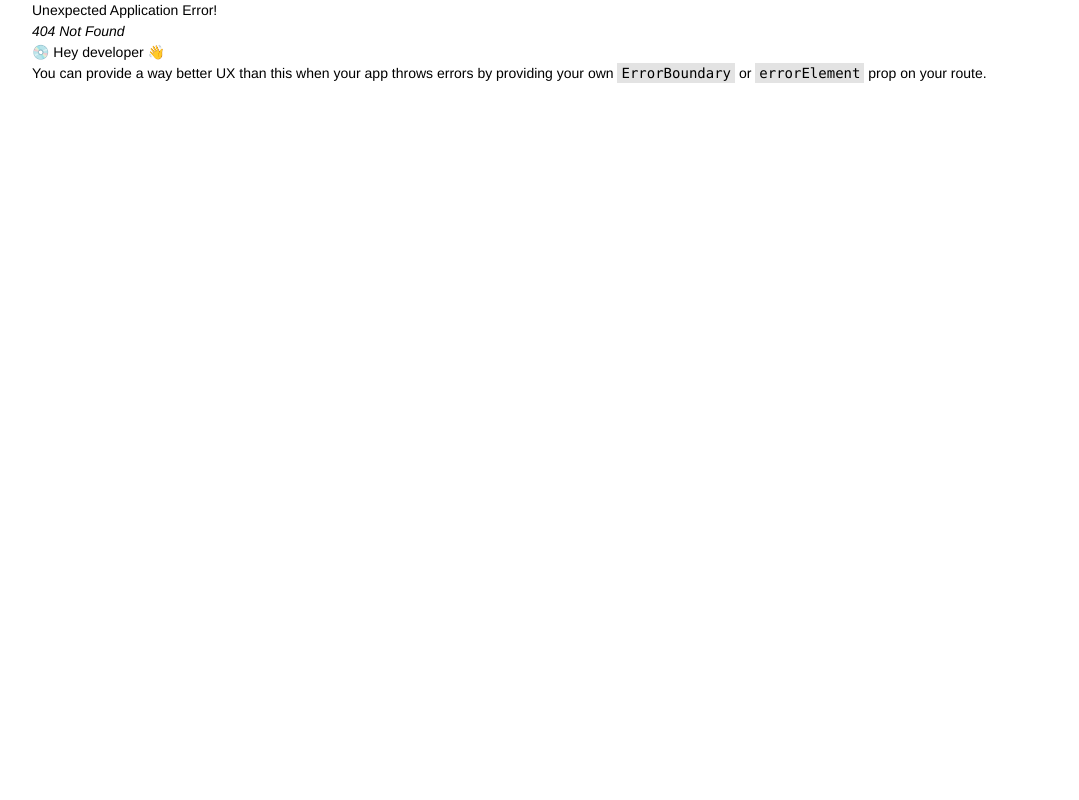
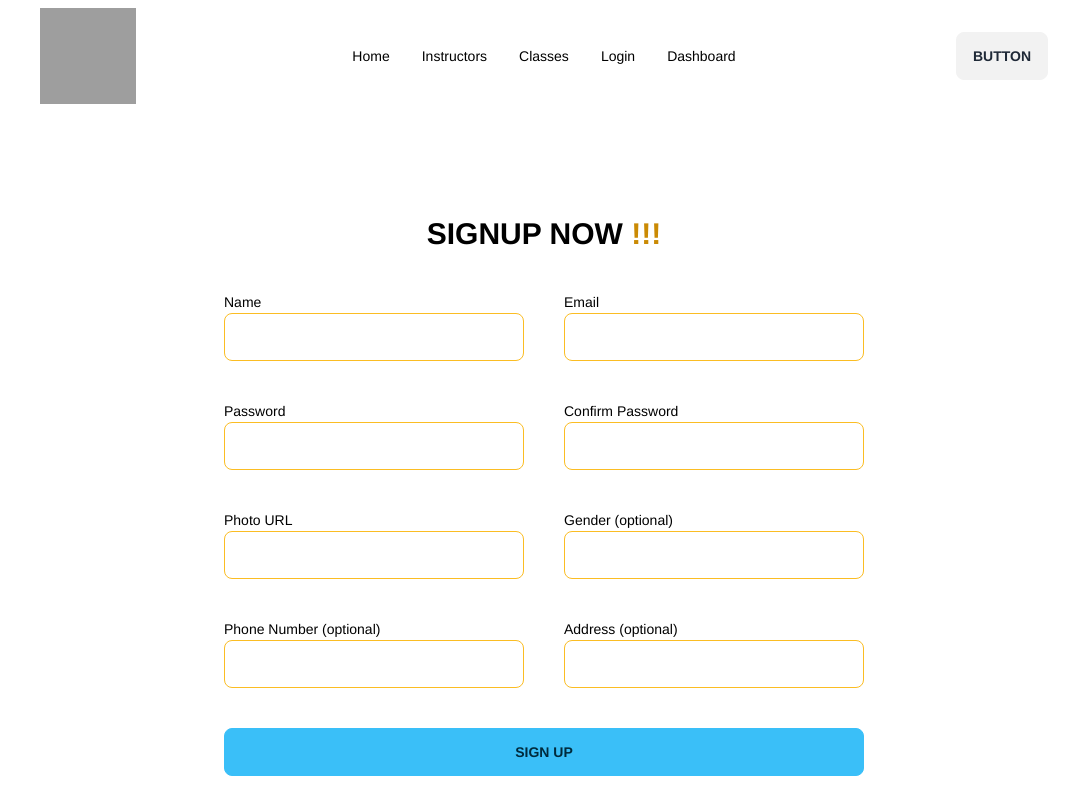
Before and after one commit to Sharminaktermetu/summercamp-client, a React app: page /signup in a window 1280 px wide. Before the commit this address had no page. Shown: the top 800 px of the page, without its empty margins (96-1175 px from the left). Built offline with nearby package versions, Linux system fonts and the light colour scheme; grey boxes are pictures that could not be loaded; the HTML template or start-up script is replaced by a standard one.

Commit message:
sign up form design

```diff
--- a/src/Pages/Signup/Signup.jsx
+++ b/src/Pages/Signup/Signup.jsx
@@ -2,72 +2,96 @@
 import { useForm } from 'react-hook-form';
 
 const Signup = () => {
-  const { register, handleSubmit, errors } = useForm();
+    const { register, handleSubmit, formState: { errors }, watch } = useForm();
+    const password = watch('password');
 
     const onSubmit = (data) => {
         console.log(data); // Handle form submission here
     };
 
+    const validatePassword = (value) => {
+        if (value === password) {
+            return true;
+        }
+        return 'Passwords do not match';
+    };
+
     return (
+       <div className='w-9/12 m-auto p-16'>
              <form onSubmit={handleSubmit(onSubmit)}>
+             <h2 className="text-3xl text-center font-extrabold my-10">SIGNUP NOW <span className="text-yellow-600">!!!</span></h2>
+                <div className="grid grid-cols-2 gap-10">
             <div>
                 <label>Name</label>
-        <input type="text" {...register('name', { required: true })} />
-        {errors.name && <span>Please enter your name</span>}
+                <input type="text"
+                    className="input input-bordered w-full input-warning "
+                    {...register('name', { required: true })} />
+                {errors.name && <span className='text-red-600'>Please enter your name</span>}
             </div>
 
             <div>
                 <label>Email</label>
                 <input
+                    className="input input-bordered w-full input-warning "
                     type="email"
                     {...register('email', { required: true, pattern: /^\S+@\S+$/i })}
                 />
-        {errors.email && <span>Please enter a valid email address</span>}
+                {errors.email && <span className='text-red-600'>Please enter a valid email address</span>}
             </div>
 
             <div>
                 <label>Password</label>
                 <input
+                    className="input input-bordered w-full input-warning "
                     type="password"
                     {...register('password', { required: true, minLength: 6 })}
                 />
-        {errors.password && <span>Please enter a password with at least 6 characters</span>}
+                {errors.password && <span className='text-red-600' >Please enter a password with at least 6 characters</span>}
             </div>
 
             <div>
                 <label>Confirm Password</label>
                 <input
+                    className="input input-bordered w-full input-warning "
                     type="password"
                     {...register('confirmPassword', {
                         required: true,
-            validate: (value) => value === data?.password,
+                        validate: validatePassword,
                     })}
                 />
-        {errors.confirmPassword && <span>Passwords do not match</span>}
+                {errors.confirmPassword && <span className='text-red-600'>{errors.confirmPassword.message}</span>}
             </div>
 
             <div>
                 <label>Photo URL</label>
-        <input type="text" {...register('photoURL')} />
+                <input type="text"
+                    className="input input-bordered w-full input-warning "
+                {...register('photoURL')} />
             </div>
 
             <div>
                 <label>Gender (optional)</label>
-        <input type="text" {...register('gender')} />
+                <input type="text"
+                    className="input input-bordered w-full input-warning "
+                    {...register('gender')} />
             </div>
 
             <div>
                 <label>Phone Number (optional)</label>
-        <input type="text" {...register('phoneNumber')} />
+                <input type="text"
+                    className="input input-bordered w-full input-warning "
+                    {...register('phoneNumber')} />
             </div>
 
             <div>
                 <label>Address (optional)</label>
-        <input type="text" {...register('address')} />
+                <input type="text" className="input input-bordered w-full input-warning " {...register('address')} />
             </div>
 
-      <button type="submit">Sign Up</button>
+            </div>
+            <button type="submit" className='btn btn-info w-full mt-10'>Sign Up</button>
         </form>
+       </div>
     );
 };
 
--- a/src/Routes/router.jsx
+++ b/src/Routes/router.jsx
@@ -2,6 +2,7 @@ import {createBrowserRouter} from "react-router-dom";
 import Main from "../Layouts/Main/Main";
 import Home from "../Pages/Home/Home";
 import Login from "../Pages/Login/Login";
+import SignUp from "../Pages/Signup/Signup";
 
 
   const router = createBrowserRouter([
@@ -16,6 +17,10 @@ import Login from "../Pages/Login/Login";
         {
           path:"login",
           element:<Login></Login>
+        },
+        {
+          path:"signup",
+          element:<SignUp></SignUp>
         }
       ]
     },
```
Lines whose indentation alone changed are shown as unchanged.
